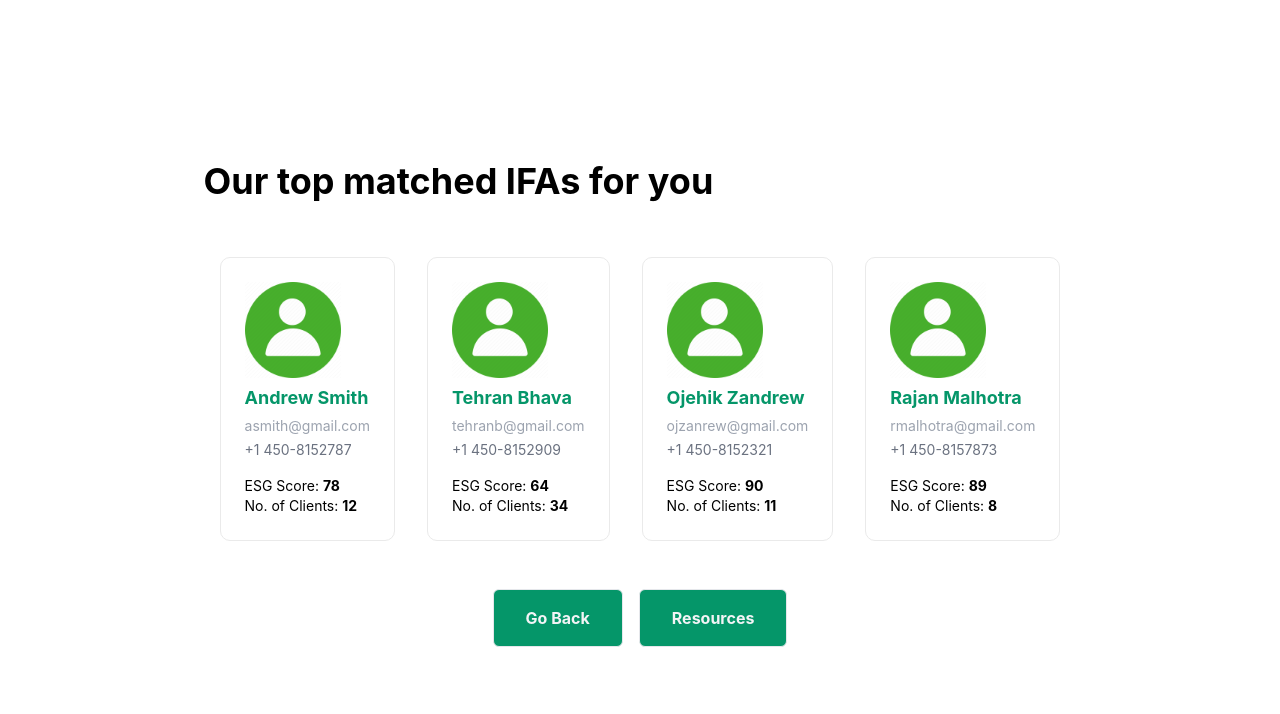
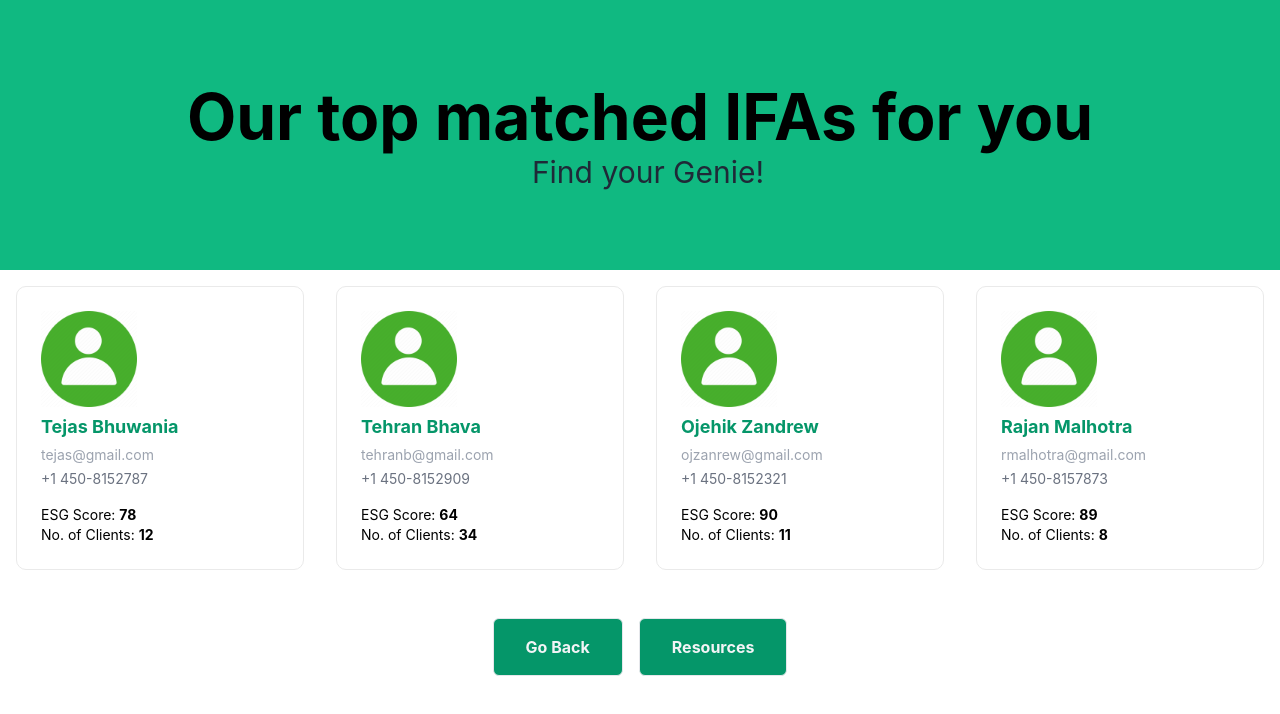
Before and after one commit to salyadav/the-green-genie, a Next.js app: page /findmyifa in a window 1280 px wide. Shown: the top 714 px of the page. Built offline with nearby package versions, Linux system fonts and the light colour scheme.

Commit message:
update ifa page

```diff
--- a/constants/myifa.js
+++ b/constants/myifa.js
@@ -1,12 +1,13 @@
 export default [
   {
     ifaId: 1,
-        name: "Andrew Smith",
+    name: "Tejas Bhuwania",
     contact: "+1 450-8152787",
-        email: "asmith@gmail.com",
+    email: "tejas@gmail.com",
     url: "",
     esgScore: "78",
-        noOfEsgClients: "12"
+    noOfEsgClients: "12",
+    link: "https://www.linkedin.com/in/tejas-bhuwania"
   }, {
     ifaId: 2,
     name: "Tehran Bhava",
@@ -14,7 +15,8 @@ export default [
     email: "tehranb@gmail.com",
     url: "",
     esgScore: "64",
-        noOfEsgClients: "34"
+    noOfEsgClients: "34",
+    link: ""
   }, {
     ifaId: 3,
     name: "Ojehik Zandrew",
@@ -22,7 +24,8 @@ export default [
     email: "ojzanrew@gmail.com",
     url: "",
     esgScore: "90",
-        noOfEsgClients: "11"
+    noOfEsgClients: "11",
+    link: ""
   }, {
     ifaId: 4,
     name: "Rajan Malhotra",
@@ -30,6 +33,7 @@ export default [
     email: "rmalhotra@gmail.com",
     url: "",
     esgScore: "89",
-        noOfEsgClients: "8"
+    noOfEsgClients: "8",
+    link: ""
   }
 ];
--- a/pages/findmyifa.js
+++ b/pages/findmyifa.js
@@ -7,7 +7,7 @@ const Card = ({data}) => {
     return (
         <div className={styles.card}>
             <Image src="/profilepic.png" width={96} height={96} />
-            <h1 className="font-bold text-green-600 text-lg">{data.name}</h1>
+          <h1><a href={data.link}><span className="font-bold text-green-600 text-lg">{data.name}</span></a></h1>
             <div className="text-sm text-gray-400 py-1">{data.email}</div>
             <div className="text-sm text-gray-500">{data.contact}</div>
             <div className="text-sm pt-4">
@@ -20,9 +20,14 @@ const Card = ({data}) => {
 
 export default function FindIfa() {
   return (
-      <main className={styles.container}>
+      <main>
         <div>
-            <h1 className="text-4xl font-bold my-10">Our top matched IFAs for you</h1>
+          <div className="bg-green-500 py-20">
+            <h1 className={styles.title}>
+              <span className="font-bold">Our top matched IFAs for you</span>
+            </h1>
+            <div className="flex justify-center text-gray-800 text-3xl pl-4">Find your Genie!</div>
+          </div>
             <div className="flex cursor-pointer">
                 {
                     ifaList.map((val, ind) => (
```
Lines whose indentation alone changed are shown as unchanged.
